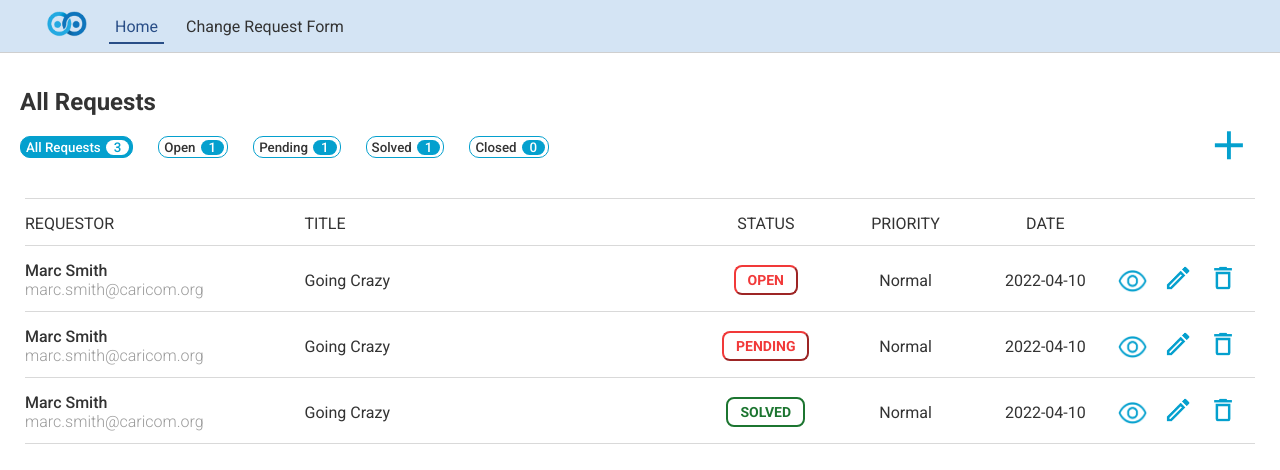
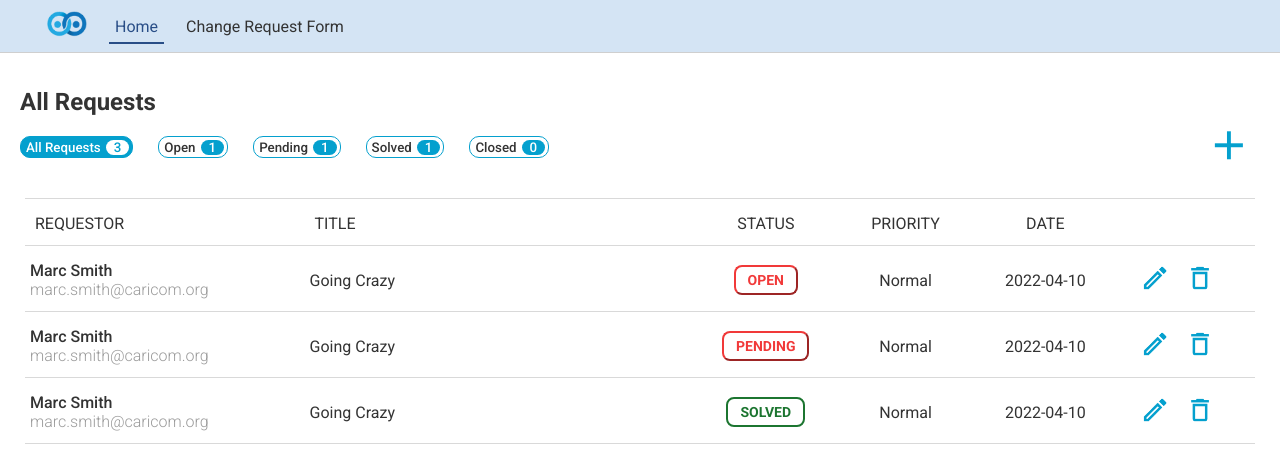
Before and after one commit to Pinetart/Doodle-Projects, a React (Create React App) app: page / in a window 1280 px wide. Shown: the top 470 px of the page. Built offline with nearby package versions, Linux system fonts and the light colour scheme; data requests are answered from the project's data file.

Commit message:
Table Design

```diff
--- a/src/Components/RequestList.css
+++ b/src/Components/RequestList.css
@@ -4,13 +4,19 @@ table {
   border-spacing: 0px;
   width: 100%;
 }
+table a {
+  text-decoration: none;
+}
 th {
   font-weight: 400;
   text-transform: uppercase;
-  padding: 15px 0px 12px;
+  padding: 15px 10px 12px;
   border-top: 1px solid #a8a8a86e;
   border-bottom: 1px solid #a8a8a86e;
   text-align: left;
+}
+tr:not(:nth-child(1)):hover {
+  background-color: #f1f1f1;
 }
 th:nth-child(1) {
   width: 20%;
@@ -34,7 +40,7 @@ th:nth-child(6) {
   width: 10%;
 }
 td {
-  padding: 15px 0px 12px;
+  padding: 15px 5px 12px;
   border-bottom: 1px solid #a8a8a86e;
   text-align: left;
   overflow: hidden;
--- a/src/Components/RequestList.js
+++ b/src/Components/RequestList.js
@@ -27,10 +27,12 @@ const Requestlist = ({ requests, updateDashboard, allRequest }) => {
       {requests.map((request) => (
         <tr className="loadedrequests" key={request.id}>
           <td>
-            <p style={{ fontWeight: "500" }}>{request.requestor}</p>
-            <p style={{ fontWeight: "300", color: "#9B9B9B" }}>
-              {request.requestoremail}
-            </p>
+            <Link to={`/requests/${request.id}`}>
+              <p style={{ fontWeight: "500" }}>{request.requestor}</p>
+              <p style={{ fontWeight: "300", color: "#9B9B9B" }}>
+                {request.requestoremail}
+              </p>
+            </Link>
           </td>
           <td>{request.title}</td>
           <td
@@ -47,9 +49,9 @@ const Requestlist = ({ requests, updateDashboard, allRequest }) => {
           <td style={{ textAlign: "center" }}>{request.urgency}</td>
           <td style={{ textAlign: "center" }}>{request.date}</td>
           <td style={{ textAlign: "center" }}>
-            <Link to={`/requests/${request.id}`}>
+            {/* <Link to={`/requests/${request.id}`}>
               <img src={viewIcon} alt="edit request" />
-            </Link>
+            </Link> */}
             <img src={editIcon} alt="edit request" />
             {!isLoading && (
               <img
```
Also changed, not shown: data/db.json (line endings or trailing spaces).
